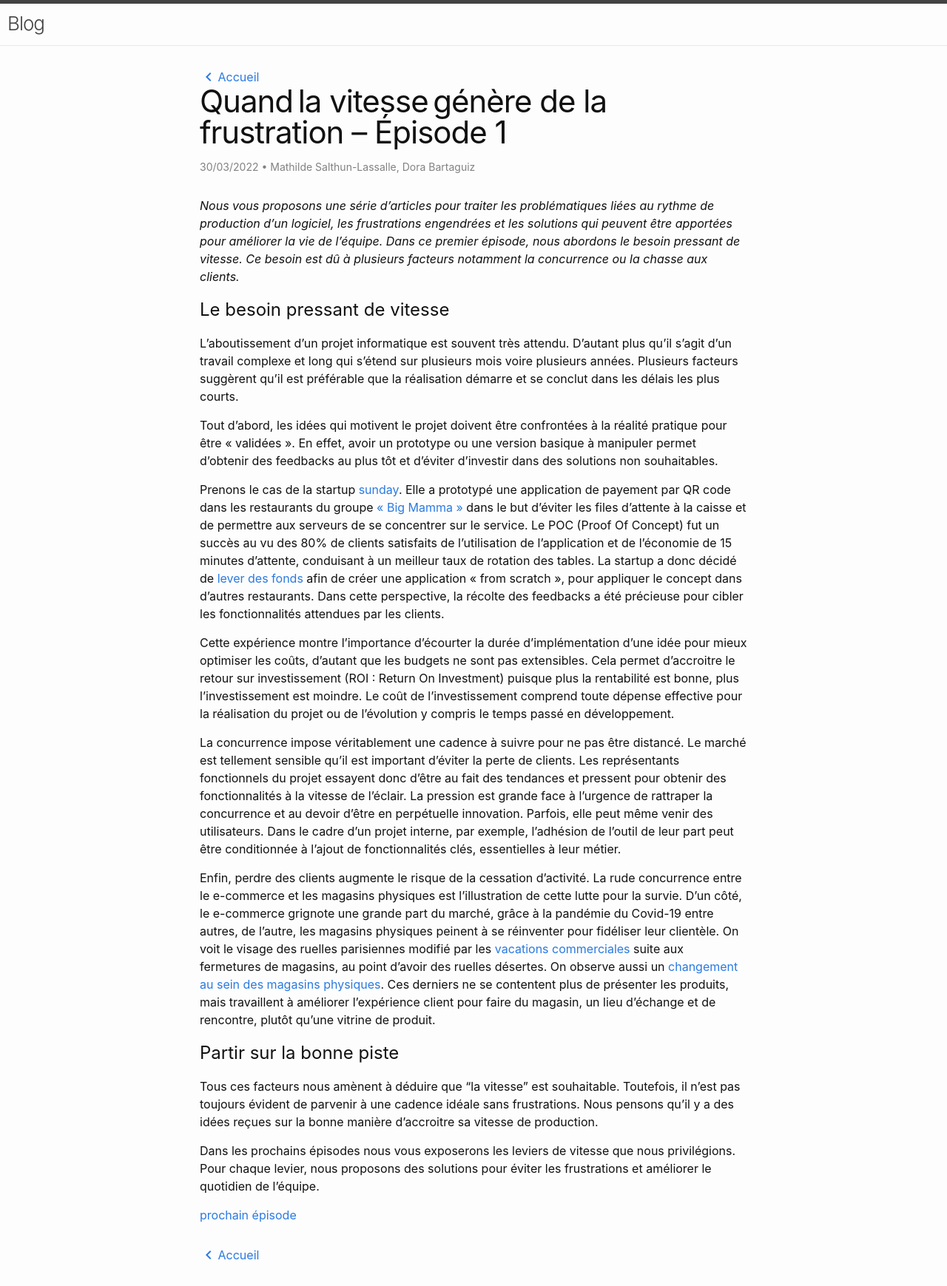
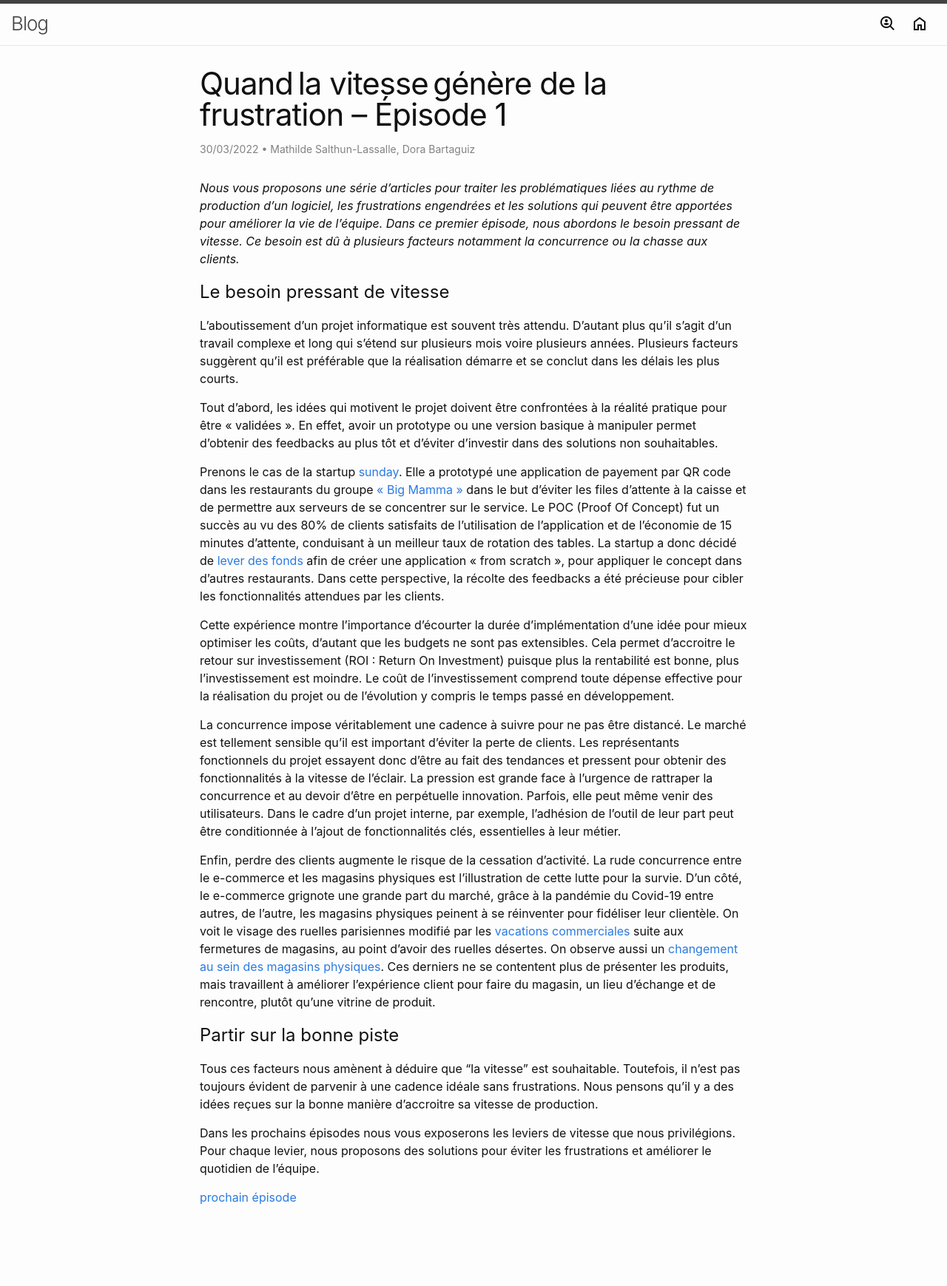
Before and after one commit to masalthunlass/blog, a Jekyll site: the page built from _posts/2022-03-30-quand-la-vitesse-1.md, in a window 1280 px wide. Shown: the whole page at 74% size. Built offline with Jekyll 4.4.1, drawn with Linux system fonts in a browser that asks for light colours; our own code applies the rules of GitHub Pages for plain Markdown files; after the commit the page ends 1691 px from its top, so only the background shows below that.

Commit message:
add author and navigation (#21)
Co-authored-by: Mathilde <masalthunlass>

```diff
--- a/_includes/back.html
+++ /dev/null
@@ -1,4 +0,0 @@
-<a class="icon-link" href="{{ '/' | relative_url }}">
-    <span class="material-symbols-outlined icon-medium">chevron_left</span>
-    Accueil
-</a>
--- a/_includes/header.html
+++ b/_includes/header.html
@@ -1,3 +1,7 @@
 <header class="site-header" aria-label="header">
      <div class="site-title">Blog</div>
+     <div class="site-nav">
+          {%- include navigation.html -%}
+     </div>
+
 </header>
--- /dev/null
+++ b/_includes/navigation.html
@@ -0,0 +1,10 @@
+{%- if page.permalink != '/about/' -%}
+<a href="{{'/about/'| relative_url}}" class="page-link" >
+    <span class="material-symbols-outlined large-icon">data_loss_prevention</span>
+</a>
+{%- endif -%}
+{%- if page.permalink != '/index/' -%}
+<a href="{{'/index/'| relative_url}}" class="page-link" >
+    <span class="material-symbols-outlined large-icon">home</span>
+</a>
+{%- endif -%}
--- a/_layouts/post.html
+++ b/_layouts/post.html
@@ -4,7 +4,7 @@ layout: base
 <article class="post h-entry" itemscope itemtype="http://schema.org/BlogPosting">
 
     <header class="post-header">
-        {%- include back.html -%}
+
         <h1 class="post-title p-name" itemprop="name headline">
 
             {{ page.title | escape }}
@@ -33,5 +33,5 @@ layout: base
         {{ content }}
     </div>
 
-    {%- include back.html -%}
+
 </article>
--- a/assets/css/custom.css
+++ b/assets/css/custom.css
@@ -2,7 +2,8 @@ header { display: block;}
 a:hover { color: #111; text-decoration: none; }
 /** Site header */
 .site-header {
-  padding-left: 10px;
+  padding-left: 15px;
+  padding-right: 25px;
   border-top: 5px solid #424242;
   border-bottom: 1px solid #e8e8e8;
   min-height: 55.95px;
@@ -14,3 +15,15 @@ a:hover { color: #111; text-decoration: none; }
   align-items: center;
   gap: 0.5px;
 }
+.site-nav {  display: flex; flex-direction: row ; float: right; line-height: 54px; }
+
+.site-nav .page-link {
+  color: #111;
+  min-height: 54px;
+  display: flex;
+  align-items: center; gap:2px; }
+.site-nav .page-link:hover { color:  #2a7ae2;   }
+
+ .large-icon {
+   font-size: 48px;
+ }
```
Also changed, not shown: index.md (+1 -0 lines), my_pages/about.html (added, +10 -0 lines).
